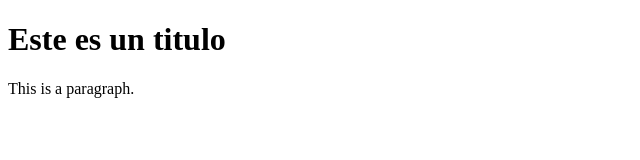
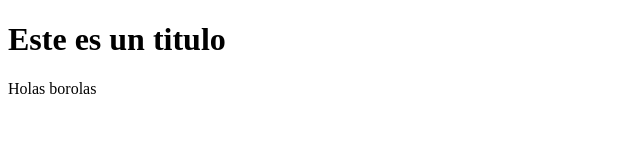
Before and after one commit to OsvaldoVindasJimenez/RepocitorioDeEjemplo, a plain HTML site: page index.html in a window 1280 px wide. Shown: the full height of the page, 0-640 px from the left. Drawn offline with Linux system fonts and the light colour scheme.

Commit message:
Mi segundo commit

```diff
--- a/index.html
+++ b/index.html
@@ -6,7 +6,7 @@
 <body>
 
 <h1>Este es un titulo</h1>
-<p>This is a paragraph.</p>
+<p>Holas borolas</p>
 
 </body>
 </html>
```
